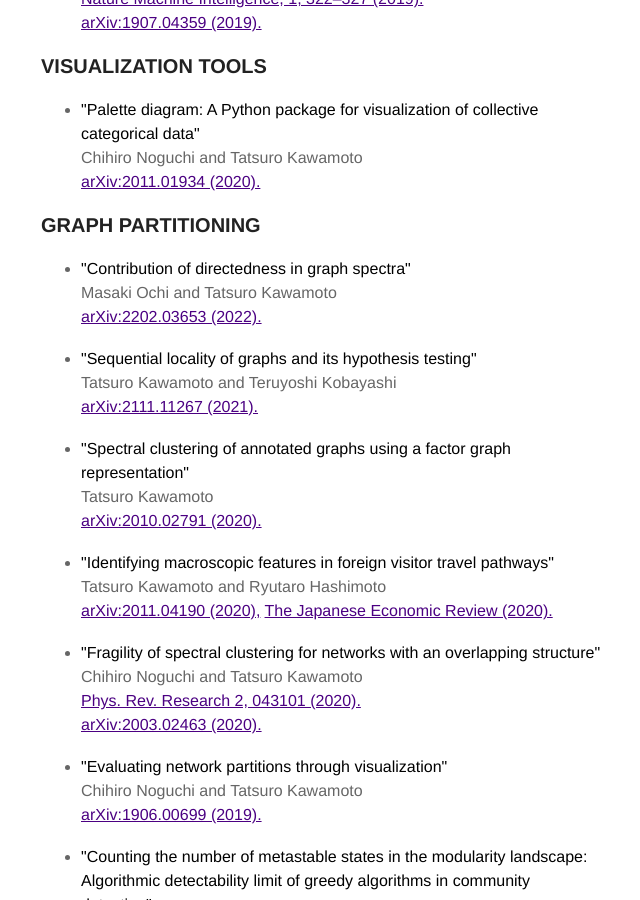
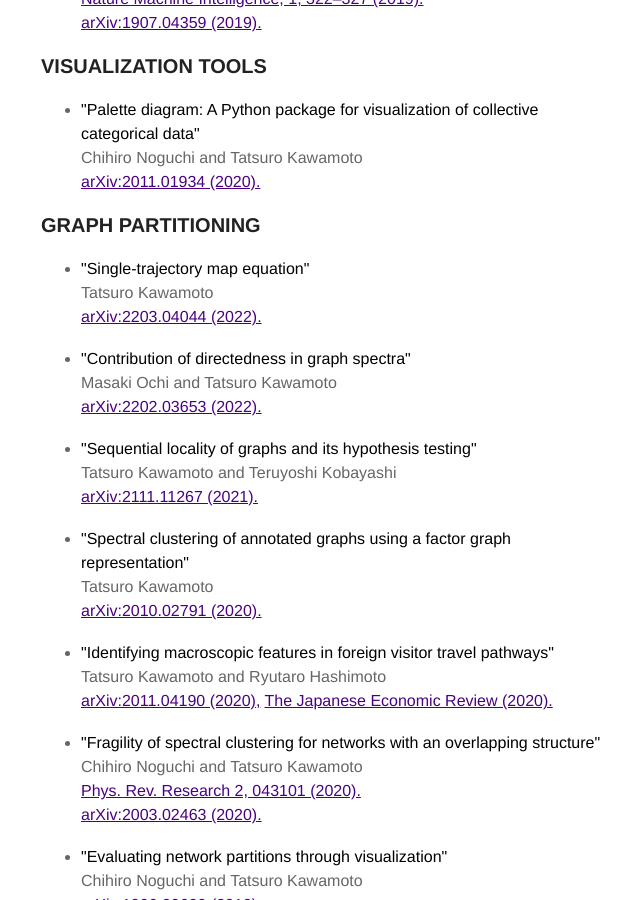
Before and after one commit to tatsuro-kawamoto-jp/tatsuro-kawamoto-jp.github.io, a Jekyll site: the page built from index.html, in a window 1280 px wide and 900 px high, scrolled down 962 px. Shown: the whole window, without its empty margins (319-959 px from the left). Built offline with Jekyll 4.4.1, drawn with Linux system fonts in a browser that asks for light colours.

Commit message:
Add Single-trajectory map equation.

```diff
--- a/index.html
+++ b/index.html
@@ -34,6 +34,12 @@ title: Home
 
 <h3>GRAPH PARTITIONING</h3>
 <ul>
+  <li>
+    <strong>"Single-trajectory map equation"</strong><br />
+    Tatsuro Kawamoto<br />
+    <a href="https://arxiv.org/abs/2203.04044" target="_blank">arXiv:2203.04044 (2022).</a>
+  </li>
+  <br />
   <li>
     <strong>"Contribution of directedness in graph spectra"</strong><br />
     Masaki Ochi and Tatsuro Kawamoto<br />
```
